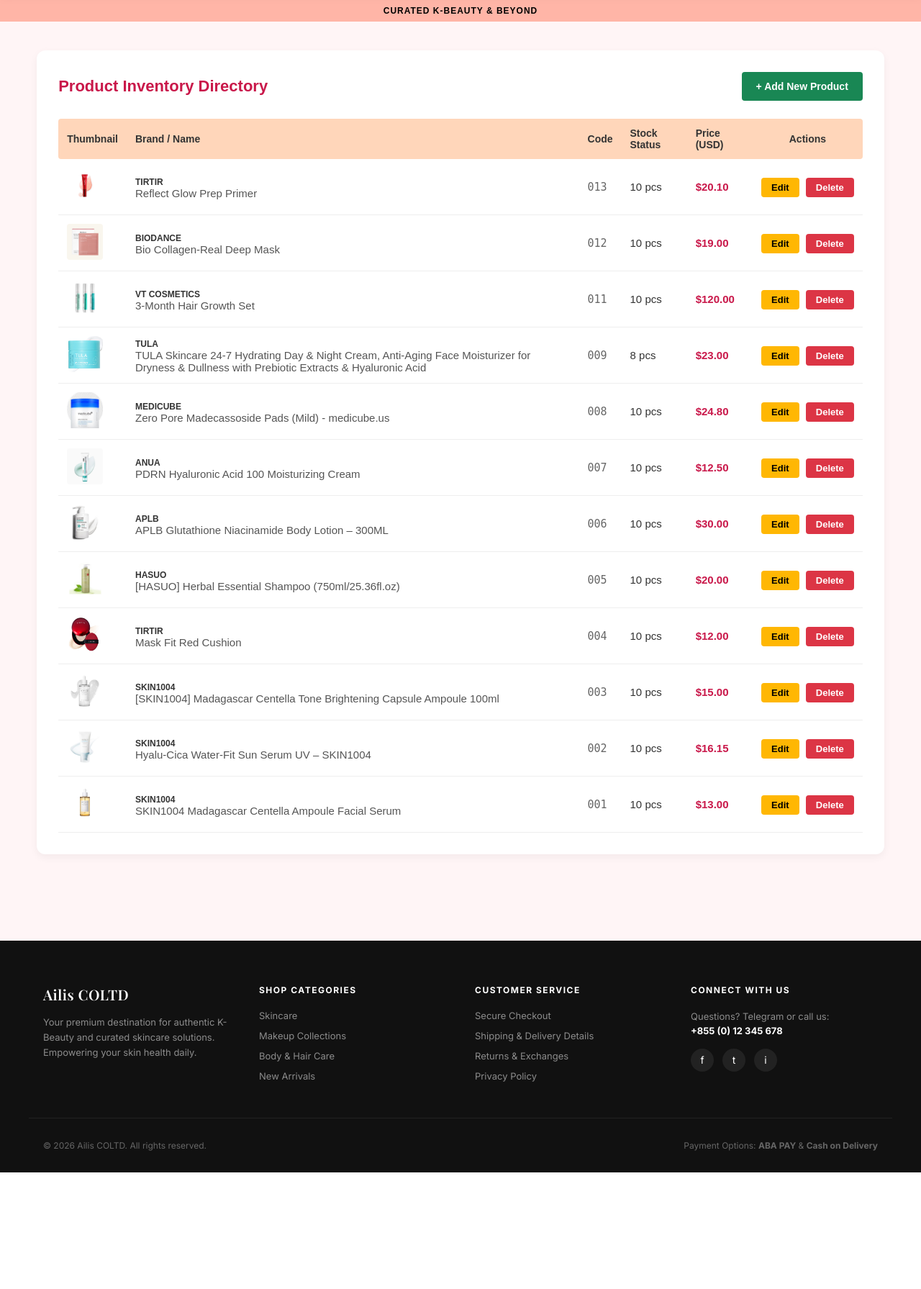
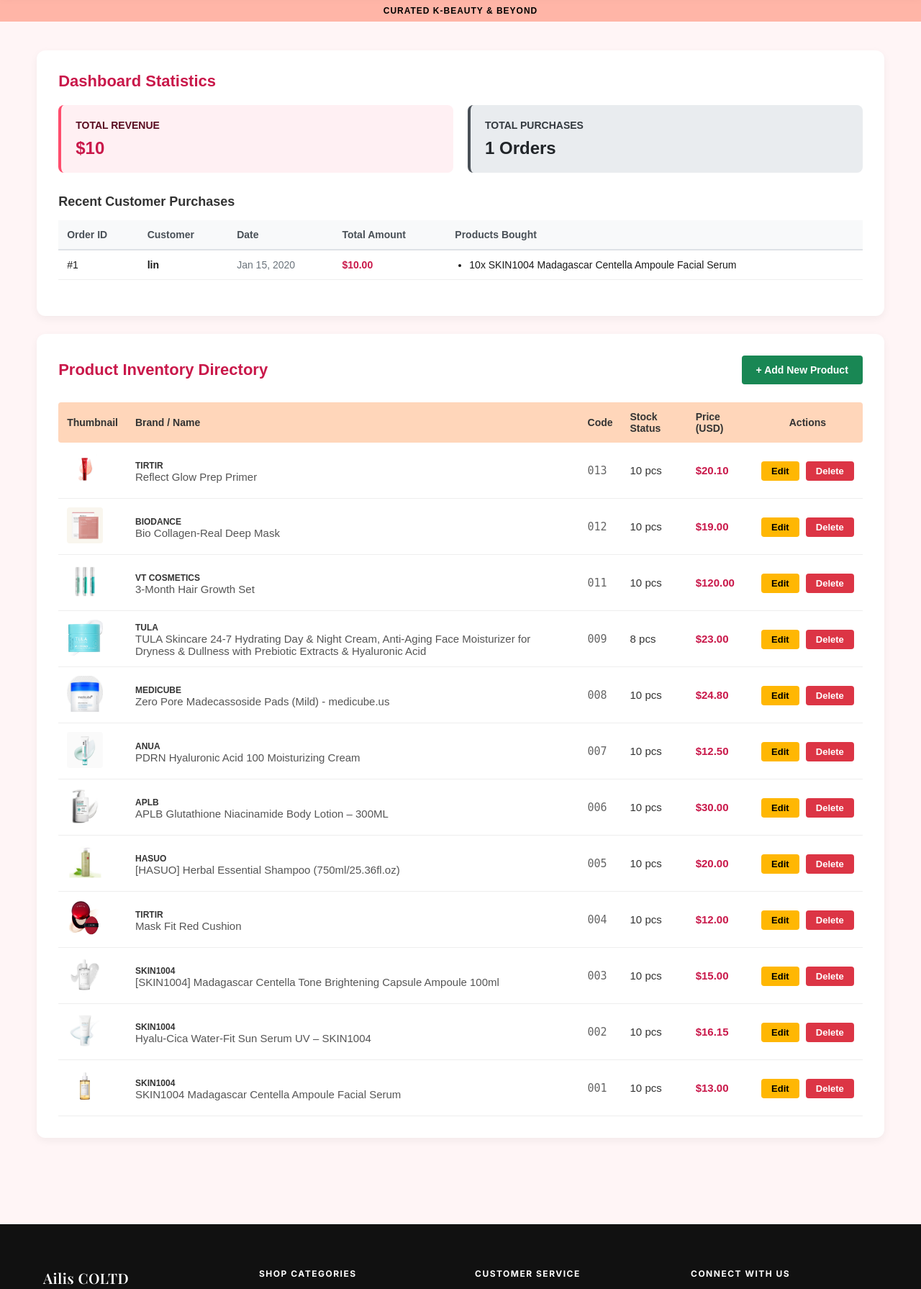
Before and after one commit to kimhour082305-hue/my-django-store, a Django app: page /inventory/ in a window 1280 px wide. Shown: the part 75-1866 px from the top of the page at 72% size. Before the commit the page ends 1704 px from the top, so only its background shows below. Run offline with Django 5.2, Linux system fonts and the light colour scheme; a user stored in the database is signed in; data comes from the database, SQL or seed files in the repository; tables that the repository leaves empty hold one stand-in row (values such as "Sample post"); some web fonts are replaced.

Commit message:
Add purchase statistics to inventory dashboard

```diff
--- a/store/models.py
+++ b/store/models.py
@@ -26,3 +26,22 @@ class Product(models.Model):
 
     def __str__(self):
         return self.name
+
+from django.contrib.auth.models import User
+
+class Order(models.Model):
+    user = models.ForeignKey(User, on_delete=models.CASCADE, related_name='orders')
+    total_price = models.DecimalField(max_digits=10, decimal_places=2)
+    created_at = models.DateTimeField(auto_now_add=True)
+
+    def __str__(self):
+        return f"Order #{self.id} by {self.user.username}"
+
+class OrderItem(models.Model):
+    order = models.ForeignKey(Order, on_delete=models.CASCADE, related_name='items')
+    product = models.ForeignKey(Product, on_delete=models.CASCADE)
+    quantity = models.IntegerField(default=1)
+    price = models.DecimalField(max_digits=10, decimal_places=2)
+
+    def __str__(self):
+        return f"{self.quantity} x {self.product.name} (Order #{self.order.id})"
--- a/store/templates/store/product_list.html
+++ b/store/templates/store/product_list.html
@@ -1,6 +1,54 @@
 {% extends 'store/base.html' %}
 
 {% block content %}
+<div style="font-family: sans-serif; background: white; padding: 30px; border-radius: 12px; box-shadow: 0 4px 12px rgba(0,0,0,0.05); margin-bottom: 25px;">
+    <h2 style="color: #c9184a; margin: 0 0 20px 0; font-size: 22px; font-weight: bold;">Dashboard Statistics</h2>
+    <div style="display: flex; gap: 20px; margin-bottom: 30px;">
+        <div style="flex: 1; background: #fff0f3; padding: 20px; border-radius: 8px; border-left: 4px solid #ff4d6d;">
+            <h3 style="margin: 0; color: #590d22; font-size: 14px; text-transform: uppercase;">Total Revenue</h3>
+            <p style="margin: 10px 0 0 0; font-size: 24px; font-weight: bold; color: #c9184a;">${{ total_revenue }}</p>
+        </div>
+        <div style="flex: 1; background: #e9ecef; padding: 20px; border-radius: 8px; border-left: 4px solid #495057;">
+            <h3 style="margin: 0; color: #343a40; font-size: 14px; text-transform: uppercase;">Total Purchases</h3>
+            <p style="margin: 10px 0 0 0; font-size: 24px; font-weight: bold; color: #212529;">{{ total_purchases }} Orders</p>
+        </div>
+    </div>
+
+    <h3 style="color: #333; margin: 0 0 15px 0; font-size: 18px;">Recent Customer Purchases</h3>
+    <table style="width: 100%; border-collapse: collapse; text-align: left; margin-bottom: 20px;">
+        <thead>
+            <tr style="background: #f8f9fa; color: #495057; font-size: 14px;">
+                <th style="padding: 12px; border-bottom: 2px solid #dee2e6;">Order ID</th>
+                <th style="padding: 12px; border-bottom: 2px solid #dee2e6;">Customer</th>
+                <th style="padding: 12px; border-bottom: 2px solid #dee2e6;">Date</th>
+                <th style="padding: 12px; border-bottom: 2px solid #dee2e6;">Total Amount</th>
+                <th style="padding: 12px; border-bottom: 2px solid #dee2e6;">Products Bought</th>
+            </tr>
+        </thead>
+        <tbody>
+            {% for order in recent_orders %}
+            <tr style="border-bottom: 1px solid #eee; font-size: 14px;">
+                <td style="padding: 12px;">#{{ order.id }}</td>
+                <td style="padding: 12px; font-weight: bold;">{{ order.user.username }}</td>
+                <td style="padding: 12px; color: #6c757d;">{{ order.created_at|date:"M d, Y" }}</td>
+                <td style="padding: 12px; font-weight: bold; color: #c9184a;">${{ order.total_price }}</td>
+                <td style="padding: 12px;">
+                    <ul style="margin: 0; padding-left: 20px;">
+                        {% for item in order.items.all %}
+                        <li>{{ item.quantity }}x {{ item.product.name }}</li>
+                        {% endfor %}
+                    </ul>
+                </td>
+            </tr>
+            {% empty %}
+            <tr>
+                <td colspan="5" style="padding: 20px; text-align: center; color: #888;">No purchases logged yet.</td>
+            </tr>
+            {% endfor %}
+        </tbody>
+    </table>
+</div>
+
 <div style="font-family: sans-serif; background: white; padding: 30px; border-radius: 12px; box-shadow: 0 4px 12px rgba(0,0,0,0.05);">
 
     <div style="display: flex; justify-content: space-between; align-items: center; margin-bottom: 25px;">
--- a/store/views.py
+++ b/store/views.py
@@ -1,6 +1,7 @@
 from django.shortcuts import render, redirect, get_object_or_404  # pyrefly: ignore [missing-import]
 from django.core.paginator import Paginator
-from .models import Product, Category
+from .models import Product, Category, Order, OrderItem
+from django.db.models import Sum, Count
 from .forms import ProductForm
 from django.contrib.auth import login, authenticate, logout  # pyrefly: ignore [missing-import]
 from django.contrib.auth.models import User  # pyrefly: ignore [missing-import]
@@ -155,7 +156,16 @@ def cart_remove(request, product_id):
 @staff_member_required(login_url='auth_page')
 def inventory_list(request):
     products = Product.objects.all().order_by('-id')
-    return render(request, 'store/product_list.html', {'products': products})
+    recent_orders = Order.objects.all().order_by('-created_at')[:10]
+    total_revenue = Order.objects.aggregate(Sum('total_price'))['total_price__sum'] or 0
+    total_purchases = Order.objects.count()
+    context = {
+        'products': products,
+        'recent_orders': recent_orders,
+        'total_revenue': total_revenue,
+        'total_purchases': total_purchases
+    }
+    return render(request, 'store/product_list.html', context)
 
 # 7. CREATE: Save Fresh Product Rows to Database
 @staff_member_required(login_url='auth_page')
@@ -223,6 +233,19 @@ def checkout_view(request):
     total_bill = sum(item['price'] * item['quantity'] for item in cart.values())
 
     if request.method == 'POST':
+        # Create the Order in the database
+        order = Order.objects.create(user=request.user, total_price=total_bill)
+
+        # Create OrderItems for each product in the cart
+        for pid_str, item_data in cart.items():
+            product = get_object_or_404(Product, id=int(pid_str))
+            OrderItem.objects.create(
+                order=order,
+                product=product,
+                quantity=item_data['quantity'],
+                price=item_data['price']
+            )
+
         # Clear the shopping cart session data upon payment completion
         request.session['cart'] = {}
         return redirect('order_success')
```
Also changed, not shown: store/migrations/0002_order_orderitem.py (added).
